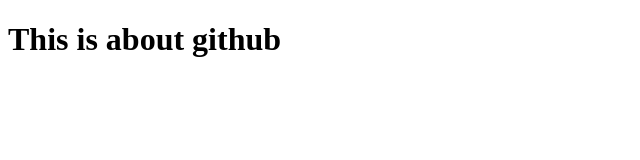
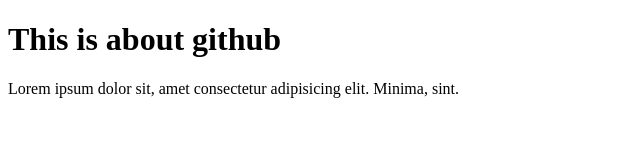
Before and after one commit to Vansh-2962/Git-Tutorials, a plain HTML site: page index.html in a window 1280 px wide. Shown: the whole page, without its empty margins (0-640 px from the left). Drawn offline with Linux system fonts and the light colour scheme.

Commit message:
add a paragraph

```diff
--- a/index.html
+++ b/index.html
@@ -7,5 +7,6 @@
 </head>
 <body>
     <h1>This is about github</h1>
+    <p>Lorem ipsum dolor sit, amet consectetur adipisicing elit. Minima, sint.</p>
 </body>
 </html>
```
